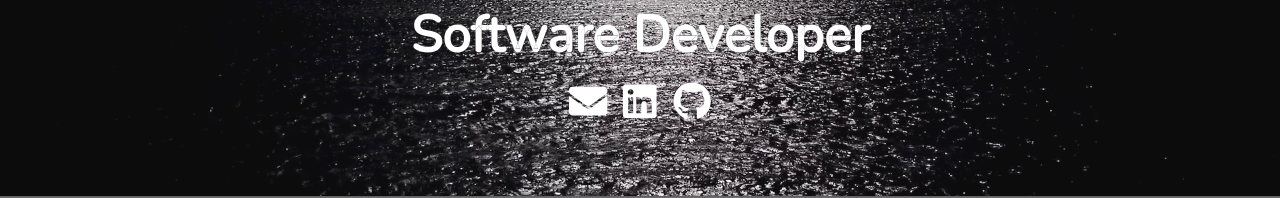
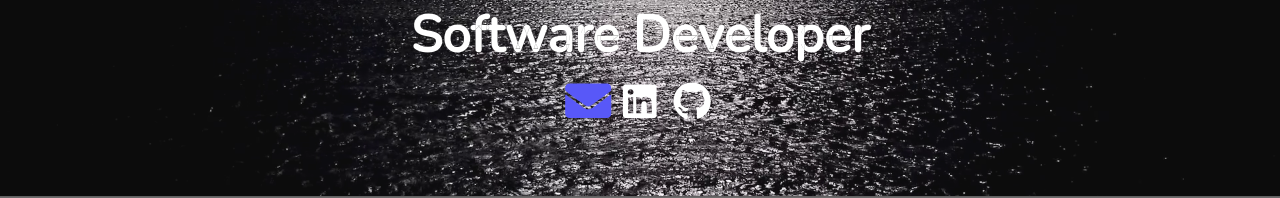
Before and after one commit to bvtrinh/bvtrinh.github.io, a Gatsby site: page / in a window 1280 px wide. In both pictures the pointer is over the link 588 px from the left and 594 px from the top of the page. Shown: the part 491-689 px from the top of the page. Built offline with nearby package versions, Linux system fonts and the light colour scheme; Gatsby itself is replaced by a stand-in of ours.

Commit message:
feat: add hover styling to social icons

```diff
--- a/src/styles/global.css
+++ b/src/styles/global.css
@@ -64,7 +64,14 @@ h2 {
   justify-content: center;
 }
 
+.social-icons > a:hover {
+  transform: scale(1.2, 1.2);
+  color: rgb(80, 80, 248);
+  margin: 0 0.5rem;
+}
+
 .social-icons > a {
+  transform: scale(1, 1);
   color: white;
   margin: 0 0.5rem;
 }
```
